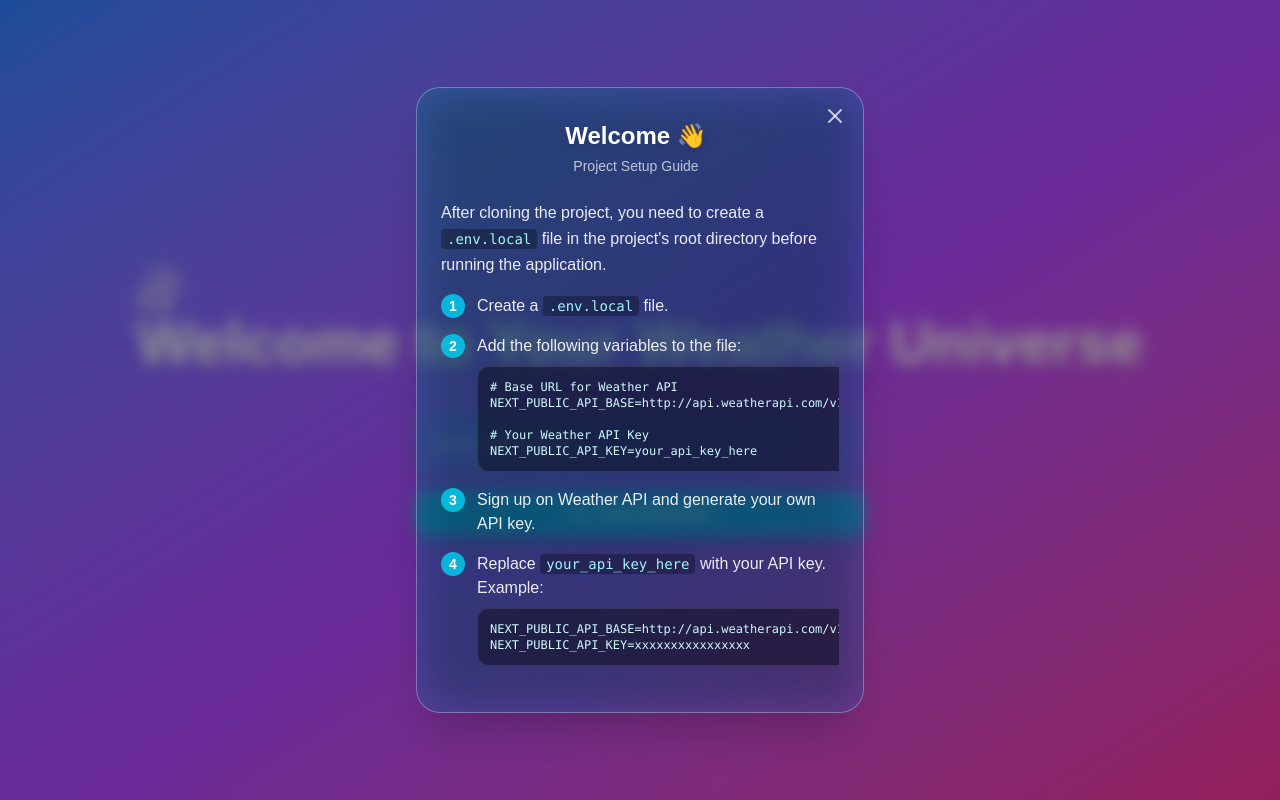
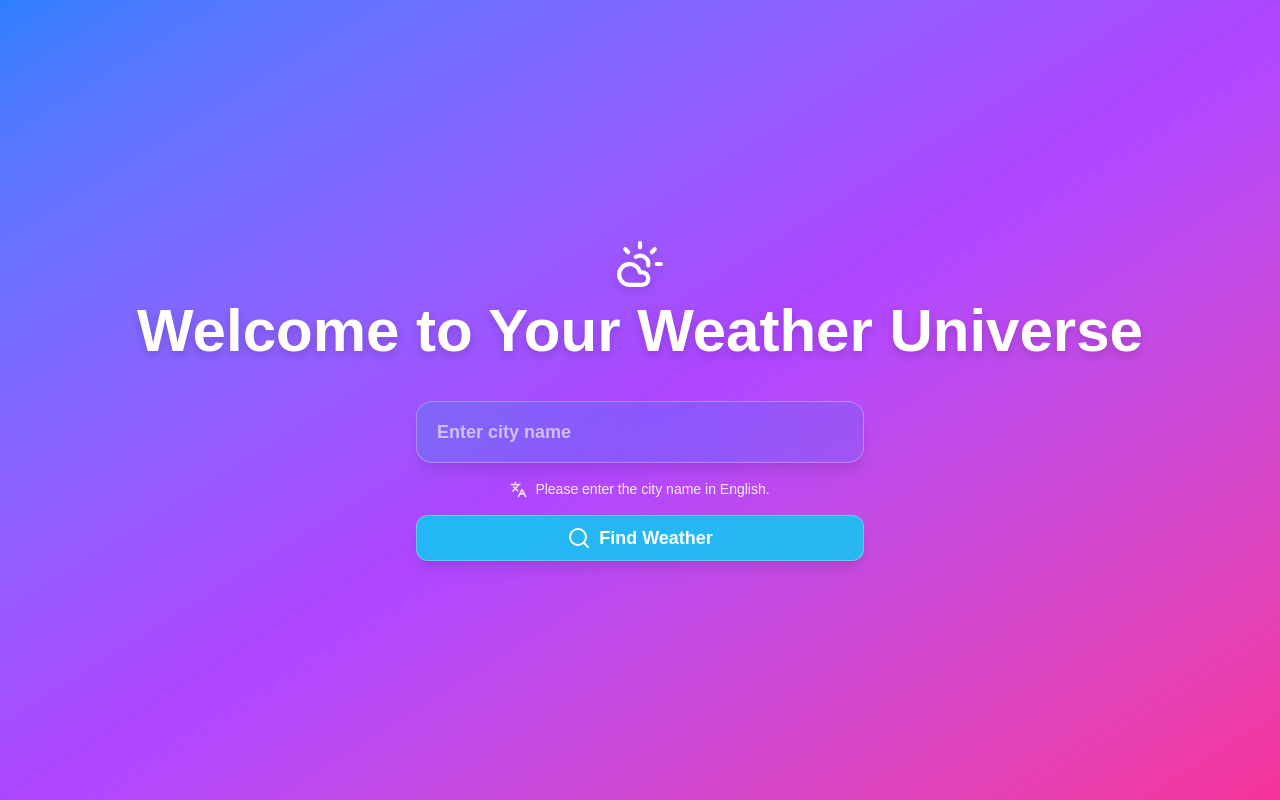
Before and after one commit to mojitaher/weather, a Next.js app: page / in a window 1280 px wide. Built offline with nearby package versions, Linux system fonts and the light colour scheme.

Commit message:
modal is removed

```diff
--- a/app/page.tsx
+++ b/app/page.tsx
@@ -1,187 +1,83 @@
+
 "use client";
+
 import { useEffect, useState } from "react";
 import { useRouter } from "next/navigation";
 import { motion } from "framer-motion";
-import CityInput from "@/component/CityInput";
-import { CloudSunIcon } from "lucide-react";
-import { SearchButton } from "@/component/CityInput";
-import WelcomeModal from "@/component/WelcomeModal";
+import CityInput, { SearchButton } from "@/component/CityInput";
+import { CloudSunIcon, Languages } from "lucide-react";
 
 export default function Home() {
   const [city, setCity] = useState("");
   const [lastCity, setLastCity] = useState<string | null>(null);
-  const [showWelcome, setShowWelcome] = useState(false);
   const router = useRouter();
+
   useEffect(() => {
     const storedCity = localStorage.getItem("lastCity");
-    if (storedCity) setLastCity(storedCity);
-    setShowWelcome(true);
+
+    if (storedCity) {
+      setLastCity(storedCity);
+    }
   }, []);
-  const handleSearch = () => {
-    if (!city || city.trim().length <= 2) {
-      alert("city is not found");
+
+  const handleSearch = (cityName: string = city) => {
+    const trimmedCity = cityName.trim();
+
+    if (trimmedCity.length <= 2) {
+      alert("Please enter a valid city name in English.");
       return;
     }
-    localStorage.setItem("lastCity", city);
-    setLastCity(city);
 
-    router.push(`/weather?city=${city}`);
+    localStorage.setItem("lastCity", trimmedCity);
+    setLastCity(trimmedCity);
+
+    router.push(`/weather?city=${encodeURIComponent(trimmedCity)}`);
   };
+
   return (
-    <div className="relative w-full min-h-screen overflow-hidden bg-gradient-to-br from-blue-500 via-purple-500 to-pink-500 flex flex-col items-center justify-center p-6">
-      <WelcomeModal open={showWelcome} onClose={() => setShowWelcome(false)}>
-        <div className="modal-scroll max-h-[70vh] overflow-y-auto overflow-x-hidden pr-2 text-left">
-          <h2 className="text-2xl font-extrabold mb-1 text-center drop-shadow-lg">
-            Welcome 👋
-          </h2>
-          <p className="text-sm text-white/70 text-center mb-6">
-            Project Setup Guide
-          </p>
-
-          <p className="text-white/90 leading-relaxed mb-4">
-            After cloning the project, you need to create a{" "}
-            <code className="px-1.5 py-0.5 rounded bg-black/30 text-cyan-200 text-sm">
-              .env.local
-            </code>{" "}
-            file in the project&apos;s root directory before running the
-            application.
-          </p>
-
-          <ol className="space-y-4 mb-6">
-            <li className="flex gap-3">
-              <span className="flex-shrink-0 w-6 h-6 rounded-full bg-cyan-400/80 text-white text-sm font-bold flex items-center justify-center">
-                1
-              </span>
-              <span className="text-white/90">
-                Create a{" "}
-                <code className="px-1.5 py-0.5 rounded bg-black/30 text-cyan-200 text-sm">
-                  .env.local
-                </code>{" "}
-                file.
-              </span>
-            </li>
-
-            <li className="flex gap-3">
-              <span className="flex-shrink-0 w-6 h-6 rounded-full bg-cyan-400/80 text-white text-sm font-bold flex items-center justify-center">
-                2
-              </span>
-              <div className="text-white/90 w-full">
-                <p className="mb-2">Add the following variables to the file:</p>
-                <pre className="rounded-xl bg-black/40 border border-white/10 p-3 text-xs text-cyan-100 whitespace-pre-wrap break-words">
-                  <code>{`# Base URL for Weather API
-NEXT_PUBLIC_API_BASE=http://api.weatherapi.com/v1
-
-# Your Weather API Key
-NEXT_PUBLIC_API_KEY=your_api_key_here`}</code>
-                </pre>
-              </div>
-            </li>
-
-            <li className="flex gap-3">
-              <span className="flex-shrink-0 w-6 h-6 rounded-full bg-cyan-400/80 text-white text-sm font-bold flex items-center justify-center">
-                3
-              </span>
-              <span className="text-white/90">
-                Sign up on Weather API and generate your own API key.
-              </span>
-            </li>
-
-            <li className="flex gap-3">
-              <span className="flex-shrink-0 w-6 h-6 rounded-full bg-cyan-400/80 text-white text-sm font-bold flex items-center justify-center">
-                4
-              </span>
-              <div className="text-white/90 w-full">
-                <p className="mb-2">
-                  Replace{" "}
-                  <code className="px-1.5 py-0.5 rounded bg-black/30 text-cyan-200 text-sm">
-                    your_api_key_here
-                  </code>{" "}
-                  with your API key. Example:
-                </p>
-                <pre className="rounded-xl bg-black/40 border border-white/10 p-3 text-xs text-cyan-100 whitespace-pre-wrap break-words">
-                  <code>{`NEXT_PUBLIC_API_BASE=http://api.weatherapi.com/v1
-NEXT_PUBLIC_API_KEY=xxxxxxxxxxxxxxxx`}</code>
-                </pre>
-              </div>
-            </li>
-          </ol>
-
-          <div className="rounded-2xl bg-cyan-400/10 border border-cyan-300/30 p-4 mb-4">
-            <h3 className="font-bold mb-2 flex items-center gap-2">
-              🔑 Just want to try it?
-            </h3>
-            <p className="text-sm text-white/90 mb-2">
-              You can use this demo API key instead of creating your own:
-            </p>
-            <pre className="rounded-xl bg-black/40 border border-white/10 p-3 text-xs text-cyan-100 whitespace-pre-wrap break-words">
-              <code>{`NEXT_PUBLIC_API_KEY=7761ab46e61e45ceb23164544253108`}</code>
-            </pre>
-          </div>
-
-          <div className="rounded-2xl bg-white/10 border border-white/20 p-4">
-            <h3 className="font-bold mb-3 flex items-center gap-2">
-              ⚠️ Important Notes
-            </h3>
-            <ul className="space-y-2 text-sm text-white/90 list-disc list-inside">
-              <li>
-                Do not upload or push the{" "}
-                <code className="px-1 py-0.5 rounded bg-black/30 text-cyan-200">
-                  .env.local
-                </code>{" "}
-                file to GitHub.
-              </li>
-              <li>This file is not included in the Git repository by default.</li>
-              <li>
-                Each user must create their own{" "}
-                <code className="px-1 py-0.5 rounded bg-black/30 text-cyan-200">
-                  .env.local
-                </code>{" "}
-                file and use their own API key.
-              </li>
-              <li>
-                Make sure your{" "}
-                <code className="px-1 py-0.5 rounded bg-black/30 text-cyan-200">
-                  .env.local
-                </code>{" "}
-                file is properly configured before running the project.
-              </li>
-            </ul>
-          </div>
-        </div>
-      </WelcomeModal>
+    <div className="relative flex min-h-screen w-full flex-col items-center justify-center overflow-hidden bg-gradient-to-br from-blue-500 via-purple-500 to-pink-500 p-6">
       <motion.h1
         initial={{ y: -50, opacity: 0 }}
         animate={{ y: 0, opacity: 1 }}
         transition={{ type: "spring", stiffness: 120, damping: 20 }}
-        className="text-4xl md:text-6xl font-extrabold text-white text-center mb-10 drop-shadow-lg"
+        className="mb-10 flex flex-col items-center gap-3 text-center text-4xl font-extrabold text-white drop-shadow-lg md:text-6xl"
       >
         <CloudSunIcon width={50} height={50} />
         Welcome to Your Weather Universe
       </motion.h1>
+
       {lastCity && (
         <motion.div
-          initial={{ y: -50, opacity: 0 }}
+          initial={{ y: -30, opacity: 0 }}
           animate={{ y: 0, opacity: 1 }}
           transition={{ type: "spring", stiffness: 120, damping: 20 }}
-          className="w-full max-w-md mb-6 bg-white/10 backdrop-blur-xl rounded-3xl border border-white/20 shadow-lg px-6 py-4 flex items-center justify-between text-white font-bold"
+          className="mb-6 flex w-full max-w-md items-center justify-between gap-3 rounded-3xl border border-white/20 bg-white/10 px-6 py-4 font-bold text-white shadow-lg backdrop-blur-xl"
         >
           <span>🌇 Last searched city: {lastCity}</span>
+
           <button
-            className="text-sm bg-cyan-400/80 hover:bg-cyan-500 px-3 py-1 rounded-lg"
-            onClick={() => router.push(`/weather?city=${lastCity}`)}
+            className="shrink-0 rounded-lg bg-cyan-400/80 px-3 py-2 text-sm hover:bg-cyan-500"
+            onClick={() => handleSearch(lastCity)}
           >
             View Weather
           </button>
         </motion.div>
       )}
+
       <motion.div
         initial={{ x: -100, opacity: 0 }}
         animate={{ x: 0, opacity: 1 }}
         transition={{ type: "spring", stiffness: 120, damping: 20 }}
-        className="w-full max-w-md flex flex-col gap-4 z-10"
+        className="z-10 flex w-full max-w-md flex-col gap-4"
       >
         <CityInput city={city} setCity={setCity} />
-        <SearchButton onClick={handleSearch} />
+
+        <p className="flex items-center justify-center gap-2 text-sm text-white/90">
+          <Languages size={17} />
+          Please enter the city name in English.
+        </p>
+
+        <SearchButton onClick={() => handleSearch()} />
       </motion.div>
     </div>
   );
--- a/src/component/WelcomeModal.tsx
+++ /dev/null
@@ -1,49 +0,0 @@
-// WelcomeModal.tsx
-"use client";
-import { motion, AnimatePresence } from "framer-motion";
-import { XIcon } from "lucide-react";
-
-type WelcomeModalProps = {
-  open: boolean;
-  onClose: () => void;
-  children: React.ReactNode;
-};
-
-export default function WelcomeModal({
-  open,
-  onClose,
-  children,
-}: WelcomeModalProps) {
-  return (
-    <AnimatePresence>
-      {open && (
-        <motion.div
-          initial={{ opacity: 0 }}
-          animate={{ opacity: 1 }}
-          exit={{ opacity: 0 }}
-          transition={{ duration: 0.2 }}
-          className="fixed inset-0 z-50 flex items-center justify-center bg-black/40 backdrop-blur-sm p-6"
-          onClick={onClose}
-        >
-          <motion.div
-            initial={{ y: 40, opacity: 0, scale: 0.9 }}
-            animate={{ y: 0, opacity: 1, scale: 1 }}
-            exit={{ y: 40, opacity: 0, scale: 0.9 }}
-            transition={{ type: "spring", stiffness: 140, damping: 20 }}
-            onClick={(e) => e.stopPropagation()}
-            className="relative w-full max-w-md rounded-3xl bg-gradient-to-br from-cyan-500/20 to-blue-500/20 backdrop-blur-xl border border-white/30 shadow-2xl px-6 py-8 text-white"
-          >
-            <button
-              onClick={onClose}
-              aria-label="Close"
-              className="absolute top-4 right-4 text-white/70 hover:text-white transition-colors cursor-pointer"
-            >
-              <XIcon />
-            </button>
-            {children}
-          </motion.div>
-        </motion.div>
-      )}
-    </AnimatePresence>
-  );
-}
--- a/src/component/weatherDetail.tsx
+++ b/src/component/weatherDetail.tsx
@@ -57,7 +57,6 @@ type DataType = {
   forecast: Forecast;
 };
 
-// ---------- کامپوننت ----------
 export default function WeatherDetails({ data }: { data: DataType }) {
   const { id } = useParams();
   const index = Number(id);
```
